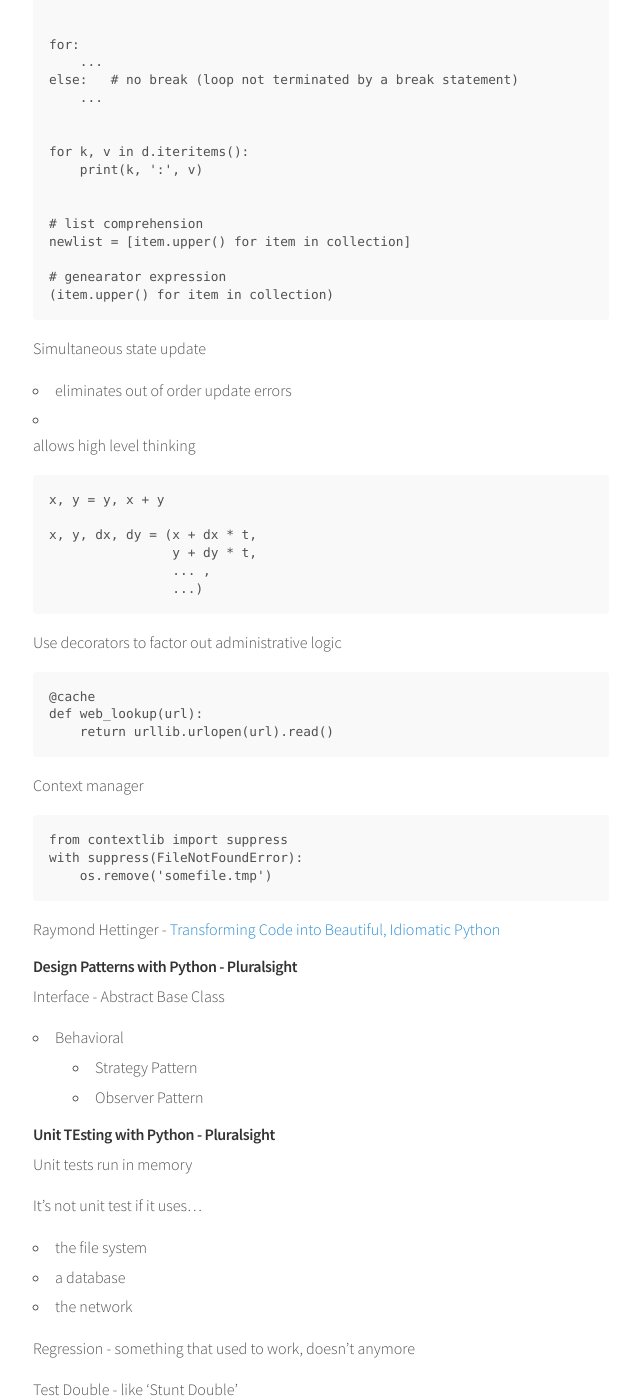
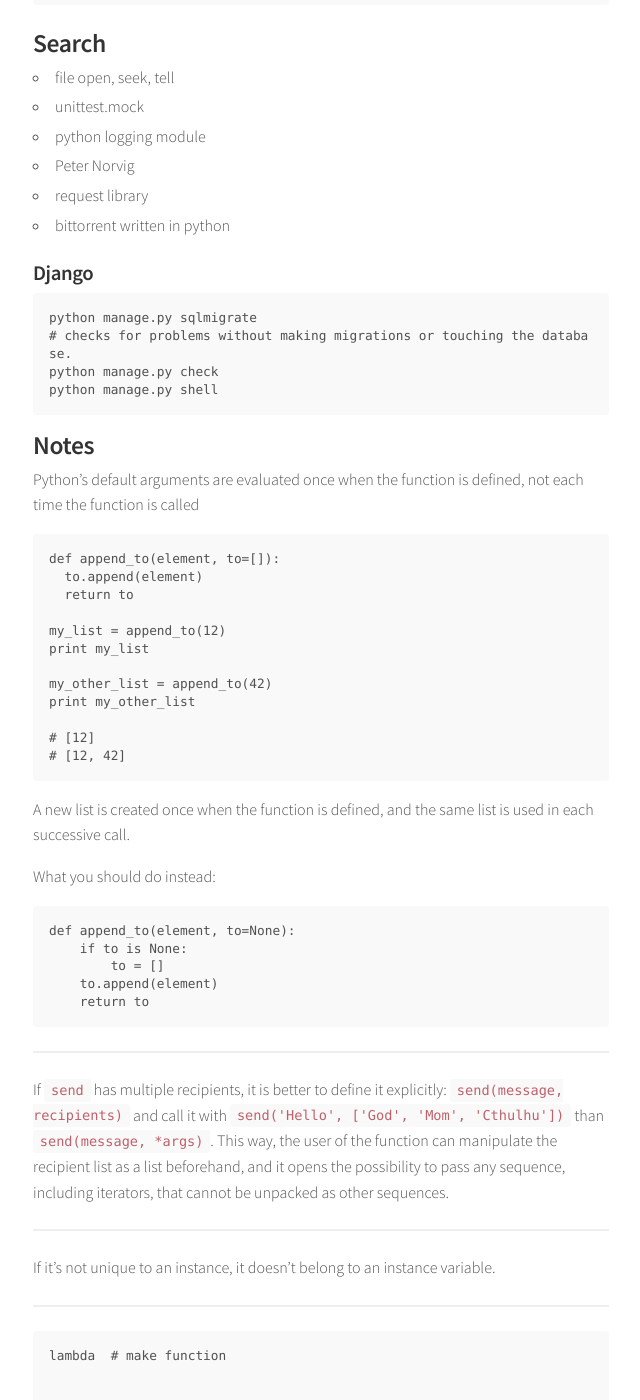
Before and after one commit to codebicycle/2016-codebicycle.github.io, a Jekyll site: the page built from _posts/2016-10-31-python.md, in a window 1280 px wide and 1400 px high, scrolled down 1155 px. Shown: the whole window, without its empty margins (319-959 px from the left). Built offline with Jekyll 4.4.1, drawn with Linux system fonts in a browser that asks for light colours; some of the changed text lies outside the part shown.

Commit message:
Update python

````diff
--- a/_posts/2016-10-31-python.md
+++ b/_posts/2016-10-31-python.md
@@ -1,10 +1,12 @@
 ---
 title: Python
-update: 2016-11-03
+update: 2016-11-07
 ---
 
 PyPI - the Python Package Index
                                   [https://pypi.python.org/pypi]()
+The Hitchhiker’s Guide to Python
+                                  [http://docs.python-guide.org/en/latest/]()
 
 # Debugging
 
@@ -41,15 +43,71 @@ PyPI - the Python Package Index
     pytest
     pytest --pdb  # Dropping to PDB (Python Debugger) on failures
 
+Pycharm debug tests
+
+1.  Set breakpoints
+2.  Attach debugger in python console
+3.  Import and call pytest
+    ```
+    import pytest
+    pytest.main(args=[__file__])
+    ```
+
 
 ## Search
 
 - file open, seek, tell
 - unittest.mock
 - python logging module
+- Peter Norvig
+- request library
+- bittorrent written in python
 
 
+
+### Django
+
+    python manage.py sqlmigrate
+    # checks for problems without making migrations or touching the database.
+    python manage.py check
+    python manage.py shell
+
 ## Notes
+
+Python’s default arguments are evaluated once when the function is defined, not each time the function is called
+
+    def append_to(element, to=[]):
+      to.append(element)
+      return to
+
+    my_list = append_to(12)
+    print my_list
+
+    my_other_list = append_to(42)
+    print my_other_list
+
+    # [12]
+    # [12, 42]
+
+A new list is created once when the function is defined, and the same list is used in each successive call.
+
+What you should do instead:
+
+    def append_to(element, to=None):
+        if to is None:
+            to = []
+        to.append(element)
+        return to
+
+---
+
+If `send` has multiple recipients, it is better to define it explicitly: `send(message, recipients)`  and call it with `send('Hello', ['God', 'Mom', 'Cthulhu'])` than `send(message, *args)`. This way, the user of the function can manipulate the recipient list as a list beforehand, and it opens the possibility to pass any sequence, including iterators, that cannot be unpacked as other sequences.
+
+---
+
+If it's not unique to an instance, it doesn't belong to an instance variable.
+
+---
 
     lambda  # make function
 
@@ -75,18 +133,35 @@ Simultaneous state update
 - eliminates out of order update errors
 - allows high level thinking
 
-      x, y = y, x + y
+```
+x, y = y, x + y
 
-      x, y, dx, dy = (x + dx * t,
-                      y + dy * t,
-                      ... ,
-                      ...)
+x, y, dx, dy = (x + dx * t,
+                y + dy * t,
+                ... ,
+                ...)
+```
 
 Use decorators to factor out administrative logic
 
     @cache
     def web_lookup(url):
         return urllib.urlopen(url).read()
+
+
+    def foo():
+        # do something
+
+    def decorator(func):
+        # manipulate func
+        return func
+
+    foo = decorator(foo)  # Manually decorate
+
+    @decorator
+    def bar():
+        # Do something
+    # bar() is decorated
 
 Context manager
 
````
